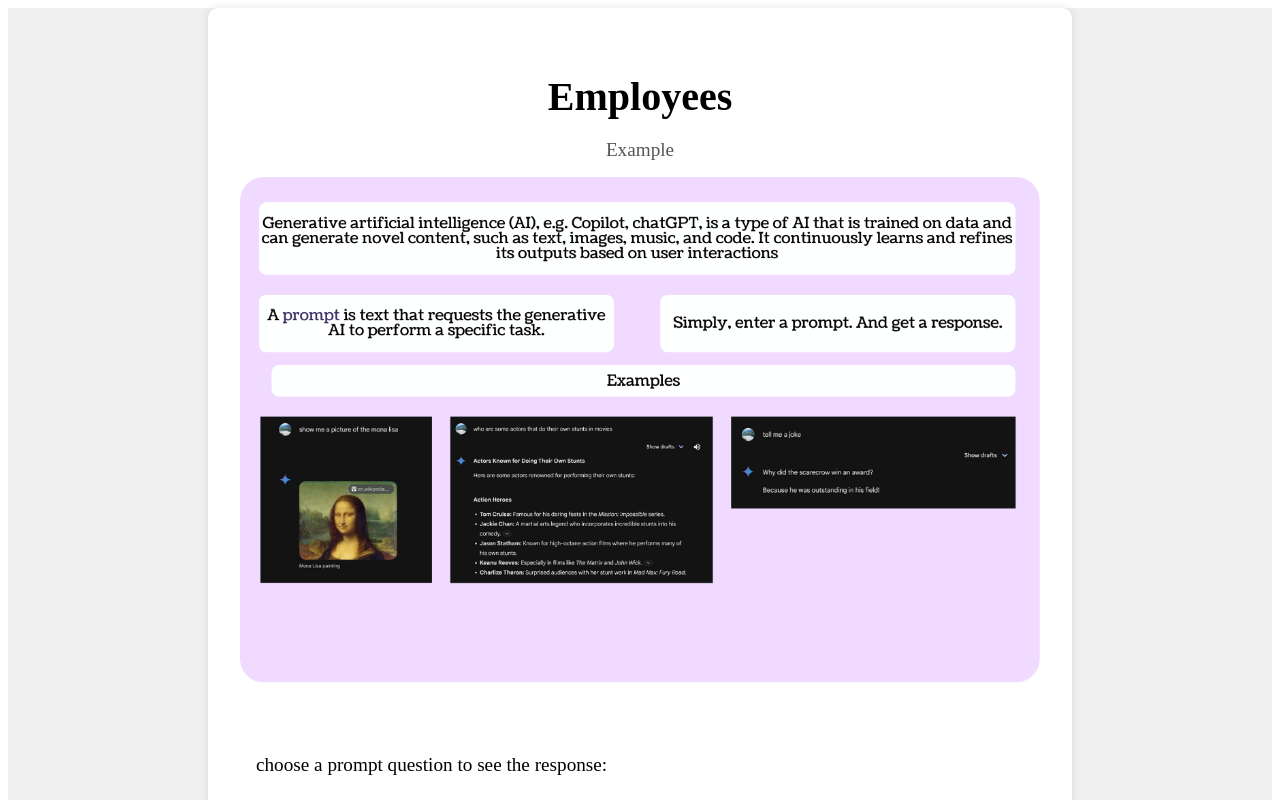
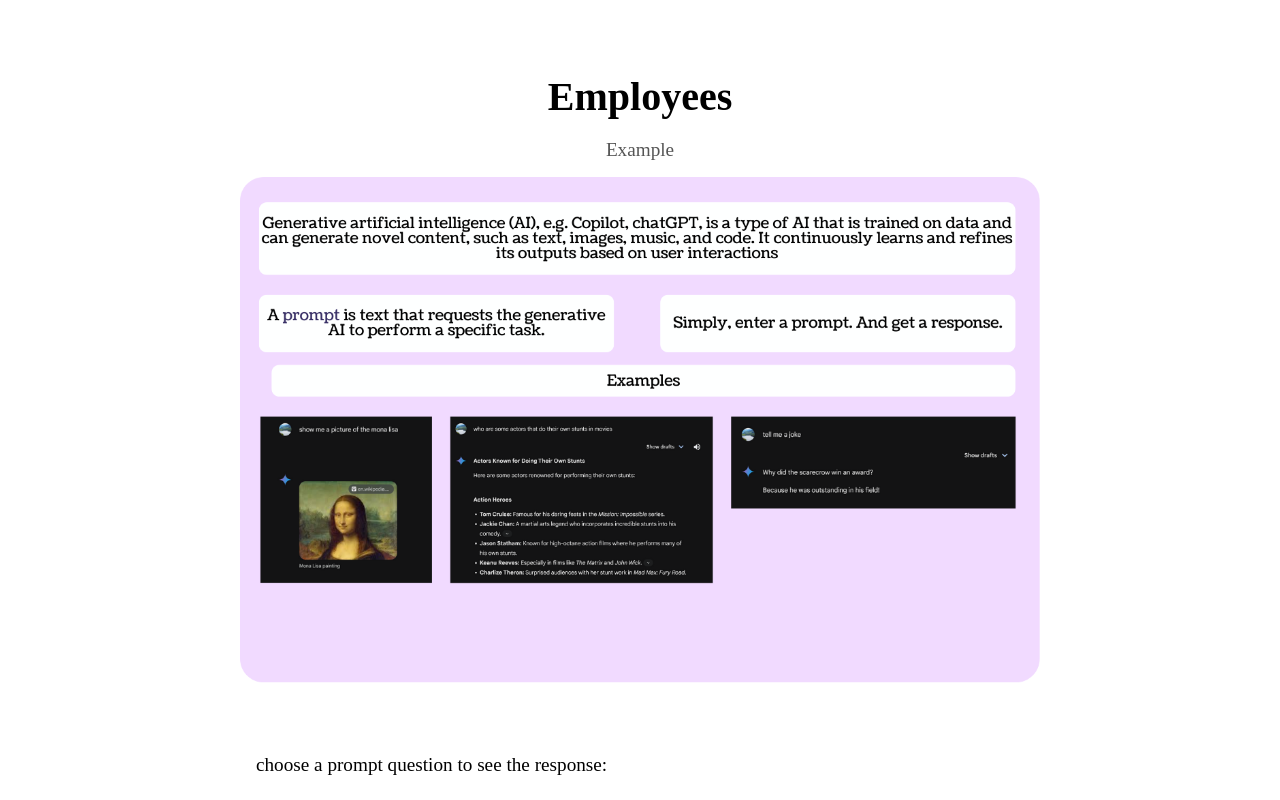
Before and after one commit to Noor-Alina/Learnify, a React (Vite) app: page /employees in a window 1280 px wide. Shown: the top 800 px of the page. Built offline with nearby package versions, Linux system fonts and the light colour scheme.

Commit message:
fix employees style

```diff
--- a/src/components/Employees/Employees.scss
+++ b/src/components/Employees/Employees.scss
@@ -2,13 +2,11 @@
     display: flex;
     justify-content: center;
     align-items: center;
-    background-color: #f0f0f0;
+    background-color: white;
   }
 
   .employees-card {
     background-color: white;
-    border-radius: 10px;
-    box-shadow: 0 0 10px rgba(0, 0, 0, 0.1);
     padding: 2rem;
     text-align: center;
     width: 100%;
```
